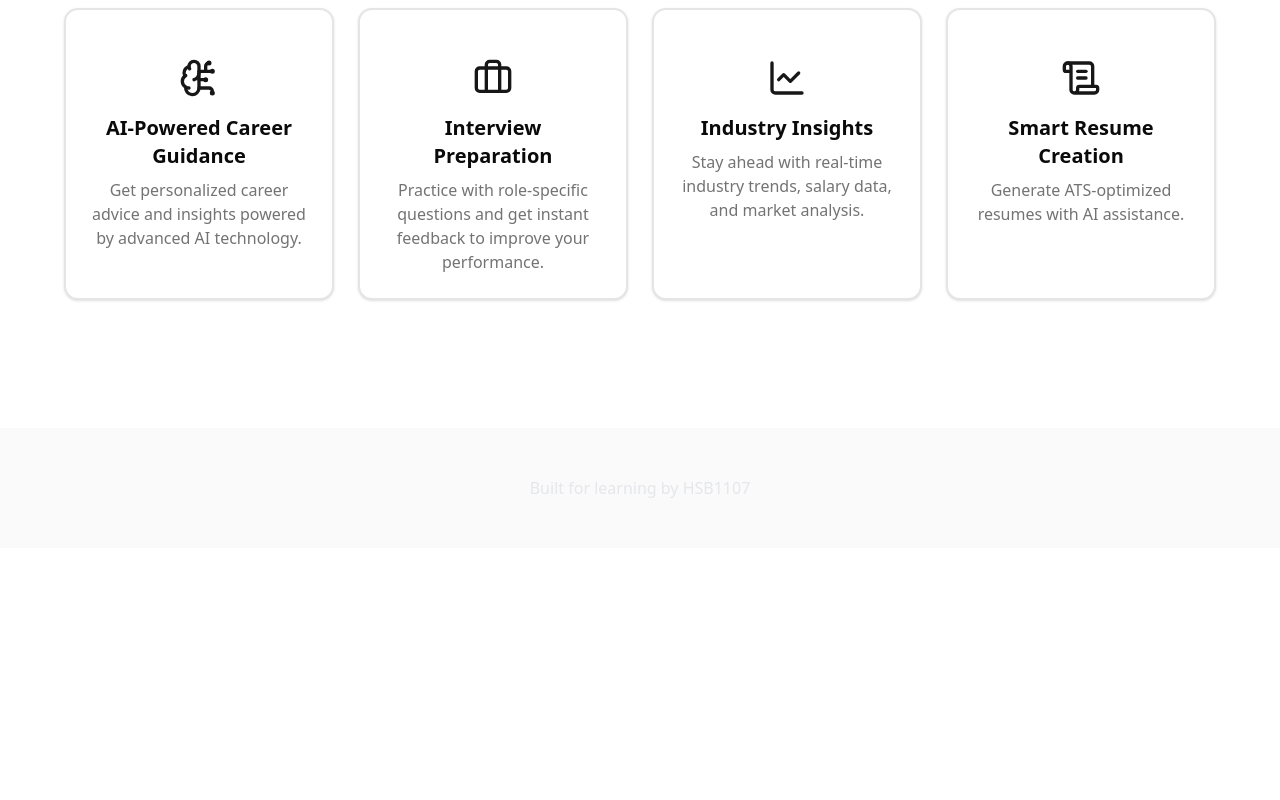
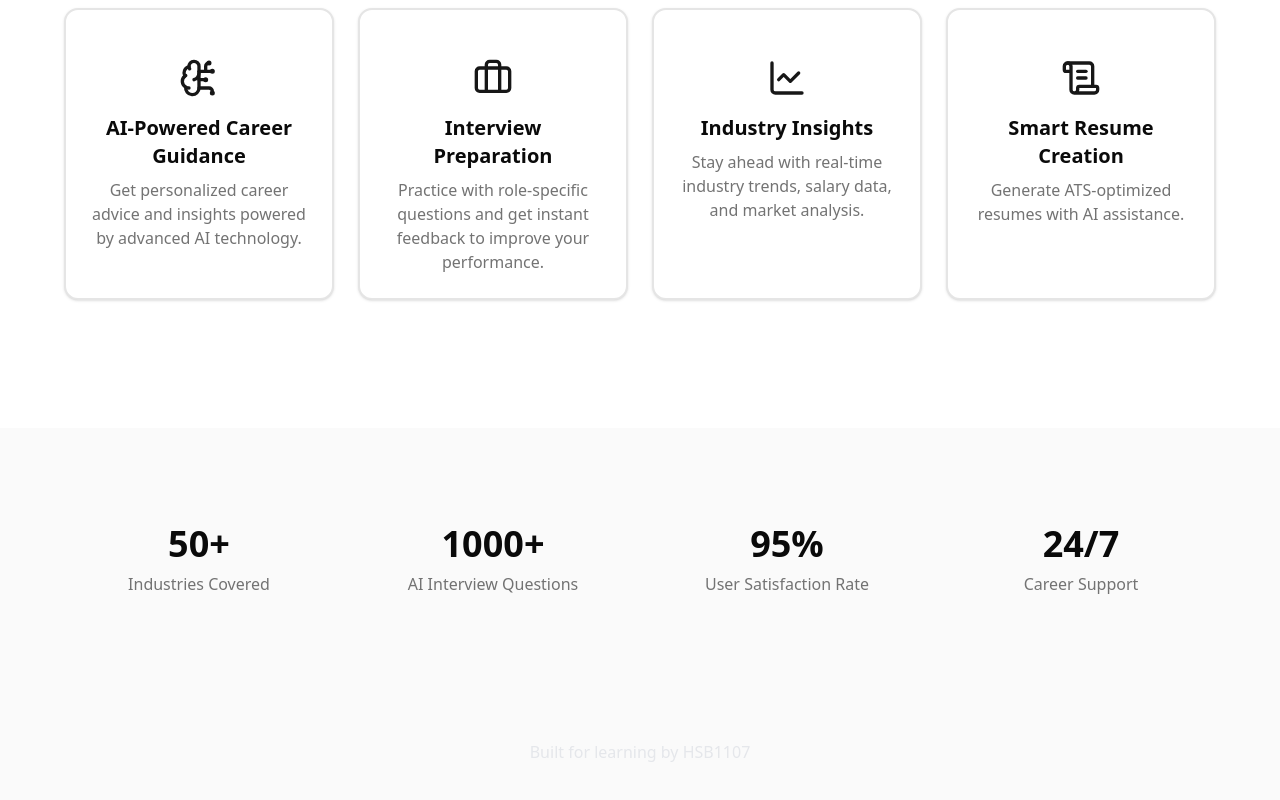
Before and after one commit to HSB1107/thrive-stack, a Next.js app: page / in a window 1280 px wide. Shown: the part 2208-3008 px from the top of the page. Before the commit the page ends 2756 px from the top, so only its background shows below. Built offline with nearby package versions, Linux system fonts and the light colour scheme; no server answers.

Commit message:
feat(stats section): add the data, types and page section for the app stats

```diff
--- a/app/page.tsx
+++ b/app/page.tsx
@@ -1,5 +1,6 @@
 import FeaturesSection from "@/components/features-section";
 import HeroSection from "@/components/hero-section";
+import StatisticsSection from "@/components/statistics-section";
 
 export default function Home() {
   return (
@@ -12,6 +13,8 @@
       <HeroSection />
 
       <FeaturesSection />
+
+      <StatisticsSection  />
     </div>
   );
 }
--- /dev/null
+++ b/components/statistics-section.tsx
@@ -0,0 +1,20 @@
+import { stats } from "@/data/stats";
+
+const StatisticsSection = () => {
+  return (
+    <section className="w-full py-12 md:py-24 bg-muted/50">
+      <div className="container mx-auto px-4 md:px-6">
+        <div className="grid grid-cols-1 md:grid-cols-2 lg:grid-cols-4 gap-6 max-w-6xl mx-auto">
+            {stats.map((stat, index) => (
+                <div key={index} className="flex flex-col items-center justify-center space-y-2">
+                    <h3 className="text-4xl font-bold">{stat.value}</h3>
+                    <p className="text-muted-foreground">{stat.description}</p>
+                </div>
+            ))}
+        </div>
+      </div>
+    </section>
+  );
+};
+
+export default StatisticsSection;
--- /dev/null
+++ b/data/stats.ts
@@ -0,0 +1,21 @@
+import { StatsItem } from "@/types/landing-page";
+
+
+export const stats: StatsItem[] = [
+    {
+        value: "50+",
+        description: "Industries Covered",
+    },
+    {
+        value: "1000+",
+        description: "AI Interview Questions",
+    },
+    {
+        value: "95%",
+        description: "User Satisfaction Rate",
+    },
+    {
+        value: "24/7",
+        description: "Career Support",
+    }
+]
--- a/types/landing-page/landing-page.types.ts
+++ b/types/landing-page/landing-page.types.ts
@@ -32,3 +32,8 @@
     description: string;
     icon: React.ReactNode; // Changed from LucideIcon to React.ReactNode to allow for JSX elements
 }
+
+export type StatsItem = {
+    value: string;
+    description: string;
+}
```
